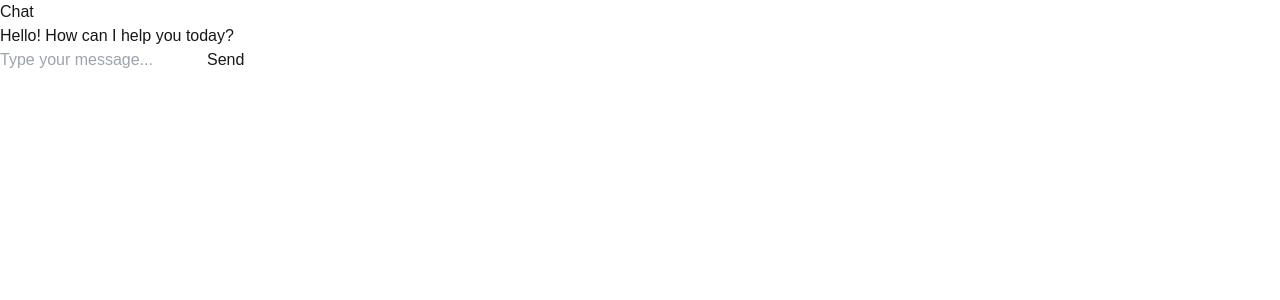
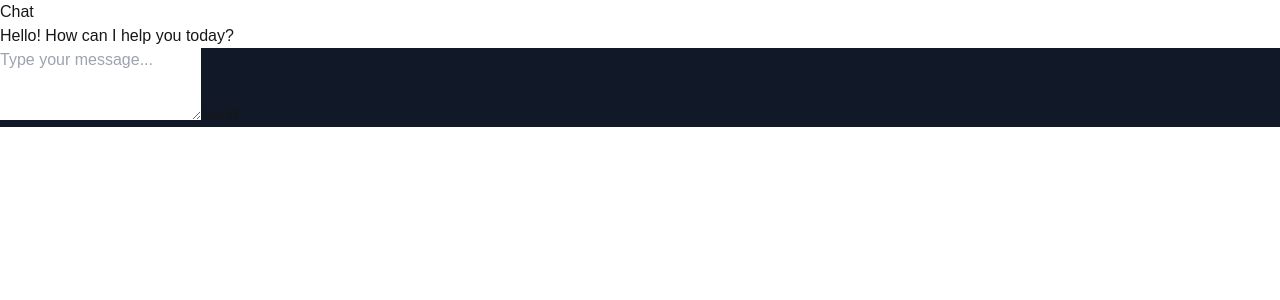
Before and after one commit to RaoAkif/ChatGPT, a Next.js app: page / in a window 1280 px wide. Shown: the top 300 px of the page. Built offline with nearby package versions, Linux system fonts and the light colour scheme.

Commit message:
Remove background color from input textarea

```diff
--- a/src/app/page.tsx
+++ b/src/app/page.tsx
@@ -29,7 +29,7 @@ export default function Home() {
     setMessages((prev) => [...prev, userMessage]);
     setMessage("");
     setIsLoading(true);
-    setIsButtonDisabled(true); // Disable the send button immediately
+    setIsButtonDisabled(true);
 
     setTimeout(async () => {
       const dummyResponse = dummyResponses[Math.floor(Math.random() * dummyResponses.length)];
@@ -40,12 +40,11 @@ export default function Home() {
         const realResponse = { role: "ai" as const, content: "Here's the real AI response!" };
         setMessages((prev) => [...prev, realResponse]);
         setIsLoading(false);
-        setIsButtonDisabled(false); // Re-enable the send button after the AI's response
+        setIsButtonDisabled(false);
       }, 2000);
     }, 5000);
   };
 
-  // Prevent sending message via Enter if button is disabled
   const handleKeyPress = (e: React.KeyboardEvent) => {
     if (e.key === "Enter" && !isButtonDisabled) {
       handleSend();
@@ -70,8 +69,8 @@ export default function Home() {
               <div
                 className={`px-4 py-2 rounded-2xl max-w-[80%] ${
                   msg.role === "ai"
-                    ? "bg-gray-800 border border-gray-700 text-gray-100"
-                    : "bg-cyan-600 text-white ml-auto"
+                    ? "text-gray-100"
+                    : "bg-[#1F2937] text-white ml-auto"
                 }`}
               >
                 {msg.content}
@@ -101,16 +100,16 @@ export default function Home() {
         </div>
       </div>
 
-      <div className="fixed bottom-0 w-full bg-gray-800 border-t border-gray-700 p-4">
-        <div className="max-w-3xl mx-auto">
+      <div className="fixed bottom-0 w-full" style={{ backgroundColor: '#111827' }}>
+        <div className="max-w-3xl mx-auto pb-4">
           <div className="flex gap-3 items-center">
-            <input
-              type="text"
+            <textarea
               value={message}
               onChange={(e) => setMessage(e.target.value)}
-              onKeyPress={handleKeyPress} // Use the new key press handler
+              onKeyPress={handleKeyPress}
               placeholder="Type your message..."
-              className="flex-1 rounded-xl border border-gray-700 bg-gray-900 px-4 py-3 text-gray-100 focus:outline-none focus:ring-2 focus:ring-cyan-500 focus:border-transparent placeholder-gray-400"
+              rows={3}
+              className="flex-1 rounded-xl border border-gray-700 bg-[#1F2937] text-gray-100 px-4 py-3 focus:outline-none focus:ring-2 focus:ring-cyan-500 focus:border-transparent placeholder-gray-400 resize-none"
             />
             <button
               onClick={handleSend}
```
